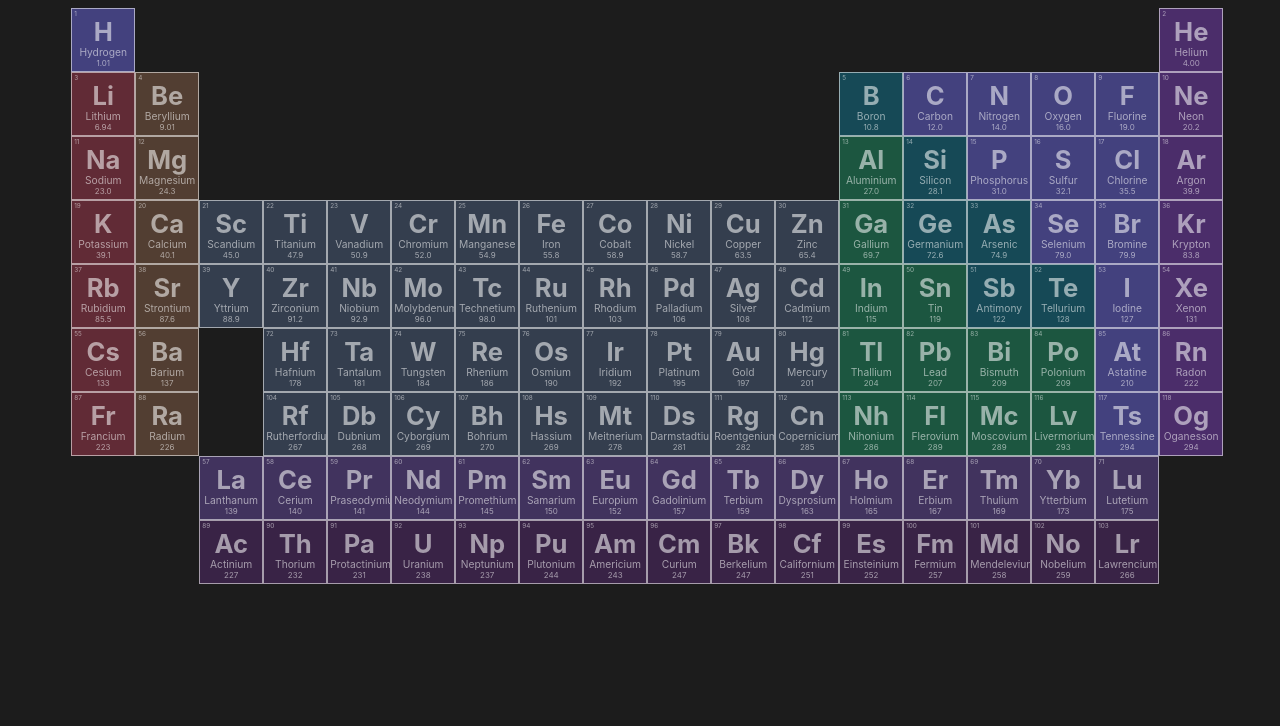
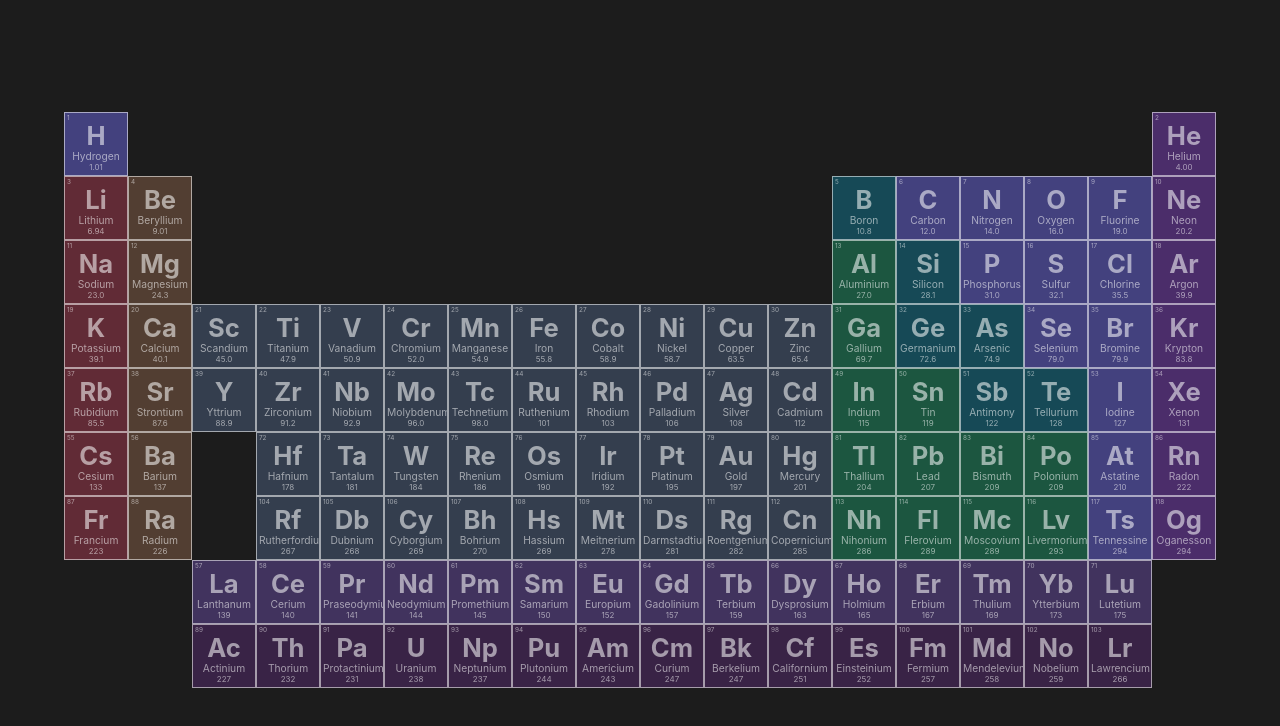
Before and after one commit to justsharan/periodic-table, a Svelte app: page / in a window 1280 px wide. Shown: the top 726 px of the page. Built offline with nearby package versions, Linux system fonts and the light colour scheme.

Commit message:
fix: Changed typo

```diff
--- a/public/global.css
+++ b/public/global.css
@@ -11,5 +11,7 @@ body {
     height: 100vh;
     display: flex;
     flex-direction: column;
-    justify-column: center;
+    justify-content: center;
+    margin: 0;
+    padding: 0;
 }
```
